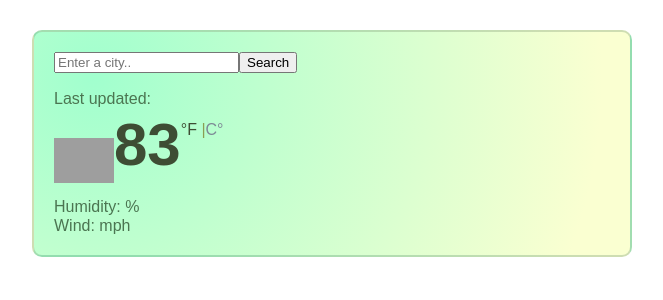
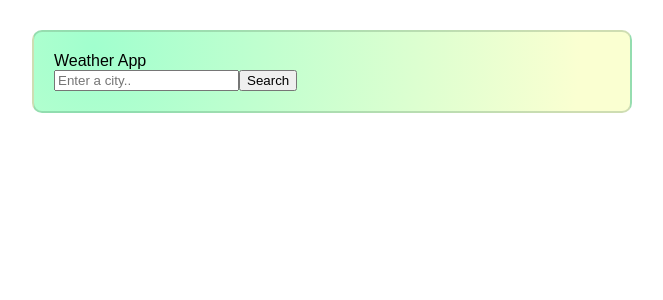
Before and after one commit to JordanDlmt/weather-react, a React (Create React App) app: page / in a window 1280 px wide. Shown: the top 300 px of the page, without its empty margins (308-971 px from the left). Built offline with nearby package versions, Linux system fonts and the light colour scheme; grey boxes are pictures that could not be loaded.

Commit message:
updated weather.js

```diff
--- a/src/App.js
+++ b/src/App.js
@@ -1,13 +1,18 @@
 import "./App.css";
 import React from "react";
-import Weather from "./Weather";
+import WeatherSearch from "./WeatherSearch";
 
 function App() {
   return (
     <div className="App">
       <header className="App-header">
         <p>
-          <Weather />
+          <div class="weather-wrapper">
+            <div class="weather-app">
+              Weather App
+              <WeatherSearch />
+            </div>
+          </div>
         </p>
       </header>
     </div>
--- a/src/Weather.js
+++ /dev/null
@@ -1,63 +0,0 @@
-import React from "react";
-import WeatherSearch from "./WeatherSearch";
-import "./App.css";
-
-export default function Weather() {
-  return (
-    <div class="container">
-      <div class="weather-wrapper">
-        <div class="weather-app">
-          <WeatherSearch />
-
-          <div class="overview">
-            <h1 id="city"></h1>
-            <ul>
-              <li>
-                Last updated: <span id="currentDate"></span>
-              </li>
-              <li id="currentCondition"></li>
-            </ul>
-          </div>
-          <div class="row">
-            <div class="col-6">
-              <img
-                src="http://openweathermap.org/img/wn/01d@2x.png"
-                alt=""
-                width="60"
-              />
-              <span id="currentTemp">83</span>
-              <span class="units">
-                <a href="#" id="farenheit-link" class="active">
-                  °F
-                </a>{" "}
-                |
-                <a href="#" id="celcius-link">
-                  C°
-                </a>
-              </span>
-            </div>
-            <div class="col-6">
-              <ul>
-                <li>
-                  Humidity: <span id="currentHumidity"></span>%
-                </li>
-                <li>
-                  Wind: <span id="currentWind"></span>mph
-                </li>
-              </ul>
-            </div>
-          </div>
-        </div>
-      </div>
-    </div>
-  );
-}
-
-<div id="credit">
-  <small>
-    <a href="https://github.com/JordanDlmt/final-weatherapp" target="_blank">
-      Open-source code
-    </a>
-    by Darlene Jordan
-  </small>
-</div>;
```
